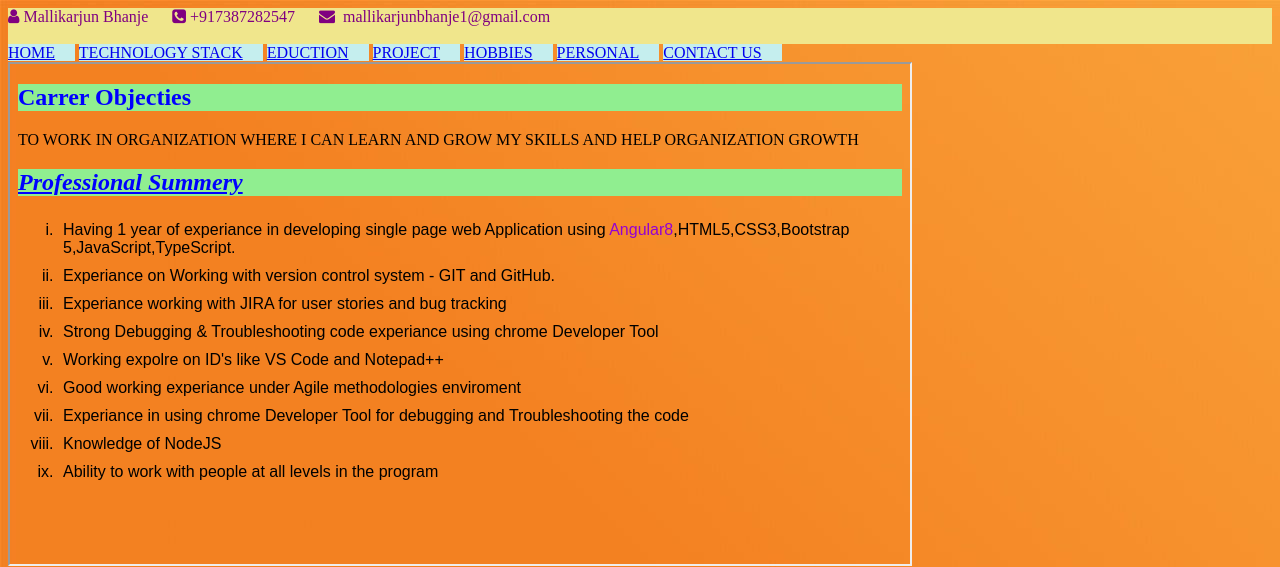
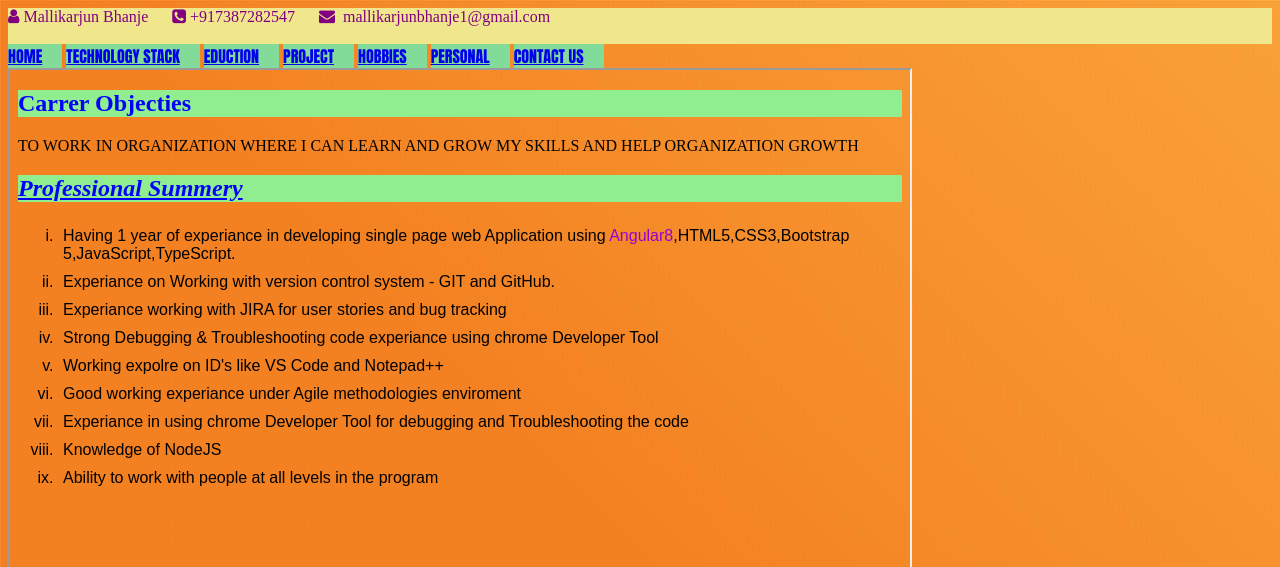
Before and after one commit to mallikarjunbhanje/MyProfile, a plain HTML site: page index.html in a window 1280 px wide. Shown: the top 567 px of the page. Drawn offline with Linux system fonts and the light colour scheme; a web font is replaced by a local one.

Commit message:
nav bar updated
nav bar updated

```diff
--- a/index.html
+++ b/index.html
@@ -15,6 +15,9 @@
         }
         .space{
             padding-right: 20px;
+            background-color: rgb(130, 219, 152);
+            color: white;
+            font-family:Impact, Haettenschweiler, 'Arial Narrow Bold', sans-serif;
         }
         body{
             background-image:url(background\ color.jpg);
@@ -24,9 +27,7 @@
             color: rgb(156, 17, 63);
             font-size: larger;
         }
-        nav span{
-            background-color: rgb(197, 238, 238);
-        }
+
 
 
     </style>
```
